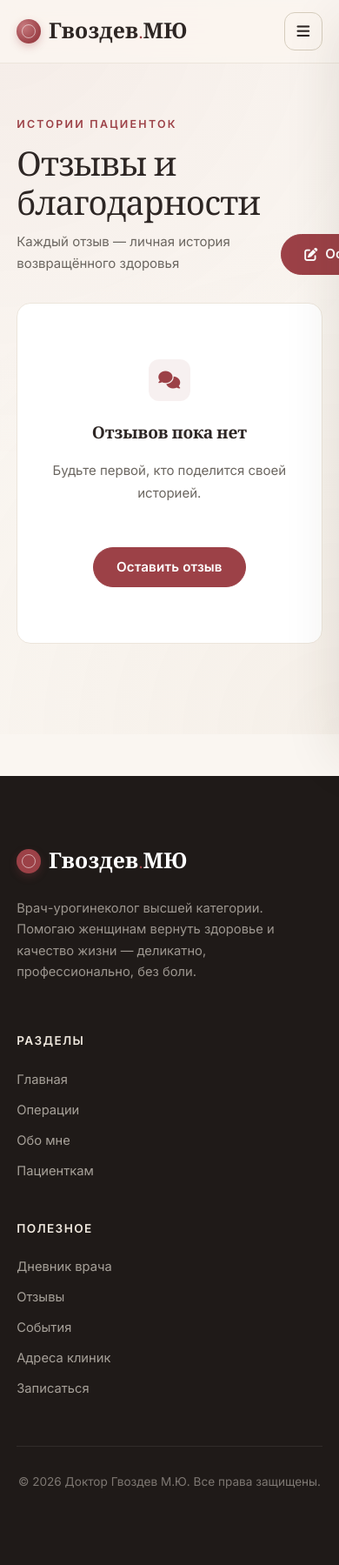
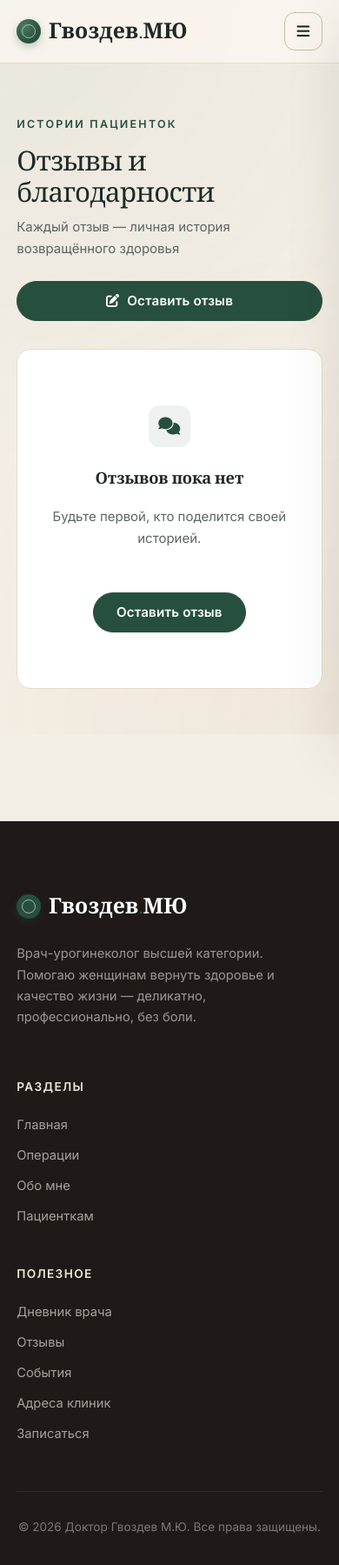
Before and after one commit to danya257/urogineco, a Django app: page /reviews/ in a window 390 px wide; the page is wider, and only the part inside the window is pictured. Shown: that part at 87% size. Before the commit the page ends 1711 px from the top of that part, so only its background shows below. Run offline with Django 5.2, Linux system fonts and the light colour scheme; data comes from the database, SQL or seed files in the repository; data that the repository does not hold is empty; some libraries are stand-ins or nearby versions.

Commit message:
v2 (emerald palette): new colors + content fill + UX fixes
Palette changes:
- Switch from wine (#9C4147) to deep forest emerald (#264F3D)
- Champagne gold accents (#B8915C)
- Warmer cream background (#F4EFE6)

Hero badge:
- Repositioned inside image (right-bottom corner)
- Glass effect with backdrop blur
- Gold gradient icon plate (fa-award)

Mobile UX:
- Reviews header — Оставить отзыв button stacks under title at <=600px
- Aggressive overflow protection (word-break, min-width:0 on grid items)
- Smaller h1/h2 clamps for <=480px viewports
- html/body locked at 100vw with overflow-x:hidden

Backend:
- populate_real_data.py — real doctor info from public sources
  (krasotaimedicina.ru, medsi.ru, prodoctorov.ru):
  bio, education timeline, achievements, 6 real procedures,
  3 real clinic locations (Botkin, MEDSI Michurinskiy, MGMSU)
- ContactInfo telegram/whatsapp/email left as placeholders

```diff
--- a/core/static/css/main.css
+++ b/core/static/css/main.css
@@ -7,28 +7,29 @@
 @import url('https://fonts.googleapis.com/css2?family=Cormorant+Garamond:ital,wght@0,400;0,500;0,600;0,700;1,500&family=Inter:wght@300;400;500;600;700&display=swap');
 
 :root {
-  /* Palette */
-  --bg: #FAF6F1;
-  --bg-deep: #F2EAE0;
+  /* Palette — Emerald & Champagne (premium medical spa) */
+  --bg: #F4EFE6;
+  --bg-deep: #E8DFCB;
   --surface: #FFFFFF;
-  --surface-tinted: #FBF7F1;
+  --surface-tinted: #FAF6EC;
 
-  --primary: #9C4147;
-  --primary-hover: #7E2F36;
-  --primary-soft: rgba(156, 65, 71, 0.08);
-  --primary-soft-2: rgba(156, 65, 71, 0.18);
+  --primary: #264F3D;          /* deep forest emerald */
+  --primary-hover: #1A3A2A;
+  --primary-soft: rgba(38, 79, 61, 0.08);
+  --primary-soft-2: rgba(38, 79, 61, 0.18);
 
-  --accent: #B89978;
-  --sage: #7A8B6F;
-  --sage-soft: rgba(122, 139, 111, 0.12);
+  --accent: #B8915C;           /* champagne gold */
+  --accent-soft: rgba(184, 145, 92, 0.15);
+  --sage: #7B8B6F;
+  --sage-soft: rgba(123, 139, 111, 0.12);
 
-  --text: #2D2624;
-  --text-muted: #6B6660;
-  --text-soft: #9A938A;
-  --text-on-dark: #F0E9DF;
+  --text: #1F2A26;             /* deep charcoal-emerald */
+  --text-muted: #5C6660;
+  --text-soft: #8B9089;
+  --text-on-dark: #EFE9DC;
 
-  --border: #ECE5DB;
-  --border-strong: #D5CCBC;
+  --border: #E4DCC9;
+  --border-strong: #C8BFA8;
 
   --shadow-sm: 0 1px 3px rgba(46, 38, 27, 0.04), 0 2px 8px rgba(46, 38, 27, 0.05);
   --shadow-md: 0 8px 24px rgba(46, 38, 27, 0.08);
@@ -50,7 +51,12 @@
 /* Reset */
 *, *::before, *::after { box-sizing: border-box; }
 * { margin: 0; padding: 0; }
-html { scroll-behavior: smooth; -webkit-text-size-adjust: 100%; }
+html, body {
+  scroll-behavior: smooth;
+  -webkit-text-size-adjust: 100%;
+  overflow-x: hidden;
+  max-width: 100vw;
+}
 body {
   font-family: var(--sans);
   background: var(--bg);
@@ -69,8 +75,8 @@ body::before {
   inset: 0;
   z-index: -1;
   background:
-    radial-gradient(900px circle at 0% 0%, rgba(156, 65, 71, 0.05), transparent 60%),
-    radial-gradient(1000px circle at 100% 100%, rgba(184, 153, 120, 0.06), transparent 60%);
+    radial-gradient(900px circle at 0% 0%, rgba(38, 79, 61, 0.05), transparent 60%),
+    radial-gradient(1000px circle at 100% 100%, rgba(184, 145, 92, 0.07), transparent 60%);
   pointer-events: none;
 }
 
@@ -90,10 +96,14 @@ h1, h2, h3, h4, h5 {
   color: var(--text);
   line-height: 1.18;
   letter-spacing: -0.01em;
+  overflow-wrap: break-word;
+  word-wrap: break-word;
+  hyphens: auto;
+  -webkit-hyphens: auto;
 }
-h1 { font-size: clamp(2.4rem, 5.5vw, 4rem); font-weight: 500; letter-spacing: -0.02em; }
-h2 { font-size: clamp(1.9rem, 3.5vw, 2.8rem); margin-bottom: 1.2rem; }
-h3 { font-size: clamp(1.2rem, 1.8vw, 1.45rem); font-weight: 600; margin-bottom: 0.6rem; color: var(--text); }
+h1 { font-size: clamp(2rem, 5vw, 3.8rem); font-weight: 500; letter-spacing: -0.02em; }
+h2 { font-size: clamp(1.7rem, 3.3vw, 2.6rem); margin-bottom: 1.2rem; }
+h3 { font-size: clamp(1.15rem, 1.7vw, 1.4rem); font-weight: 600; margin-bottom: 0.6rem; color: var(--text); }
 h4 { font-family: var(--sans); font-size: 1.05rem; font-weight: 600; margin-bottom: 0.5rem; }
 
 em { font-style: italic; color: var(--primary); font-weight: 500; }
@@ -109,10 +119,21 @@ em { font-style: italic; color: var(--primary); font-weight: 500; }
   margin-bottom: 0.9rem;
 }
 
-p { margin-bottom: 1rem; color: var(--text-muted); }
+p {
+  margin-bottom: 1rem;
+  color: var(--text-muted);
+  overflow-wrap: break-word;
+  word-wrap: break-word;
+}
 p:last-child { margin-bottom: 0; }
 
-ul, ol { padding-left: 1.4rem; margin-bottom: 1rem; color: var(--text-muted); }
+ul, ol {
+  padding-left: 1.4rem;
+  margin-bottom: 1rem;
+  color: var(--text-muted);
+  overflow-wrap: break-word;
+  word-wrap: break-word;
+}
 li { margin-bottom: 0.4rem; }
 li::marker { color: var(--primary); }
 
@@ -179,10 +200,10 @@ header {
   width: 28px;
   height: 28px;
   background:
-    radial-gradient(circle at 30% 30%, #C77A7E 0%, var(--primary) 70%);
+    radial-gradient(circle at 30% 30%, #4A7A5F 0%, var(--primary) 70%);
   border-radius: 50%;
   position: relative;
-  box-shadow: 0 4px 10px rgba(156, 65, 71, 0.25);
+  box-shadow: 0 4px 10px rgba(38, 79, 61, 0.25);
 }
 .logo-mark::after {
   content: '';
@@ -1021,6 +1063,8 @@ footer .footer-tag {
   .container { padding: 0 1.2rem; }
   .hero-cta .btn { width: 100%; }
   .review-card::before { display: none; }
+  h1 { font-size: clamp(1.8rem, 8vw, 2.4rem); }
+  h2 { font-size: clamp(1.5rem, 6.5vw, 2rem); }
 }
 
 /* Reduced motion */
--- a/core/templates/reviews.html
+++ b/core/templates/reviews.html
@@ -7,16 +7,31 @@
 <section id="reviews-page">
   <div class="container">
 
-    <div style="display: grid; grid-template-columns: 1fr auto; gap: 1.5rem; align-items: end; margin-bottom: clamp(2rem, 4vw, 3rem); flex-wrap: wrap;">
-      <div>
+    <div class="reviews-header">
+      <div class="reviews-header-text">
         <span class="eyebrow">Истории пациенток</span>
         <h1>Отзывы и благодарности</h1>
         <p class="text-muted" style="margin-top: 0.4rem;">Каждый отзыв — личная история возвращённого здоровья</p>
       </div>
-      <a href="{% url 'add_review' %}" class="btn">
+      <a href="{% url 'add_review' %}" class="btn reviews-header-cta">
         <i class="fas fa-pen-to-square"></i> Оставить отзыв
       </a>
     </div>
+
+    <style>
+      .reviews-header {
+        display: flex;
+        justify-content: space-between;
+        align-items: flex-end;
+        gap: 1.5rem;
+        flex-wrap: wrap;
+        margin-bottom: clamp(2rem, 4vw, 3rem);
+      }
+      .reviews-header-text { flex: 1 1 280px; min-width: 0; }
+      @media (max-width: 600px) {
+        .reviews-header-cta { width: 100%; }
+      }
+    </style>
 
     {% if testimonials %}
       <div class="reviews-grid">
```
Also changed, not shown: other parts of core/static/css/main.css (+44 -23 lines), populate_real_data.py (added, +276 -0 lines).
